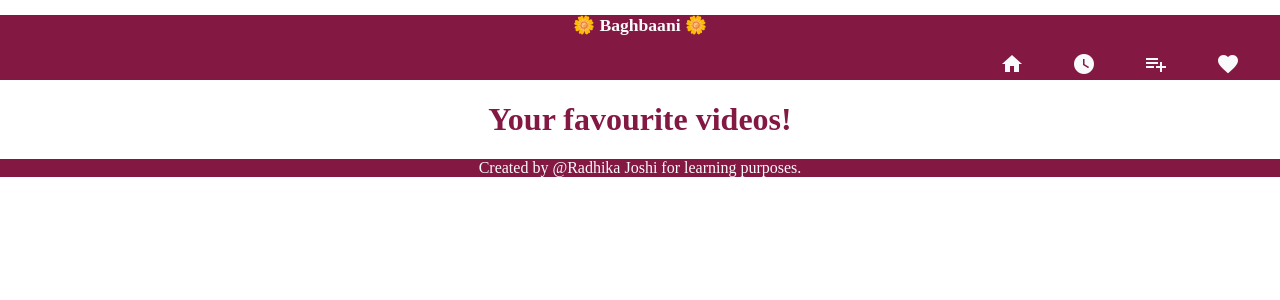
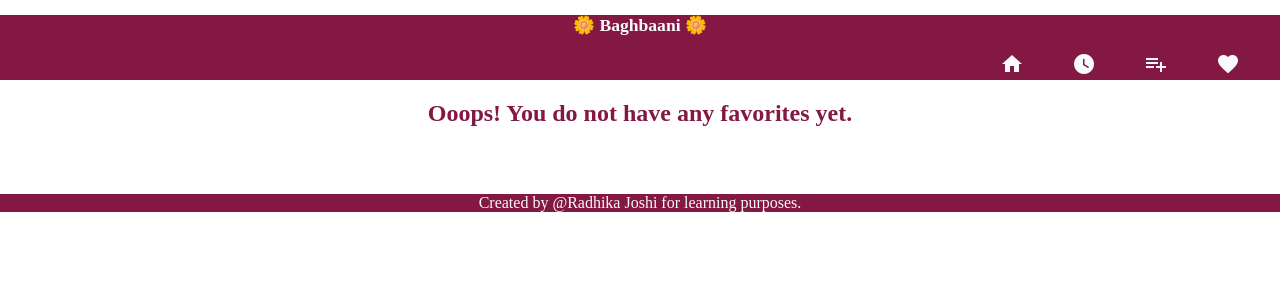
Before and after one commit to RadhikaRJ/videolibrary, a React (Create React App) app: page /favorites in a window 1280 px wide. Shown: the top 300 px of the page. Built offline with nearby package versions, Linux system fonts and the light colour scheme.

Commit message:
feat: Add to wishList & remove

```diff
--- a/src/contexts/videoListcontext.js
+++ b/src/contexts/videoListcontext.js
@@ -1,14 +1,35 @@
-import {createContext,useContext} from "react";
+import {createContext,useContext,useReducer} from "react";
 
 export const VideoPlayerContext=createContext();
 
+export const favoriteList=[];
+
  export function VideoPlayerContextProvider({children}){
 
+    const [state,dispatch]=useReducer(videoPlaylistReducer,{favoriteList})
     return (
-        <VideoPlayerContext.Provider>{children}</VideoPlayerContext.Provider>
+        <VideoPlayerContext.Provider value={{favoriteList:state.favoriteList,dispatch}}>{children}</VideoPlayerContext.Provider>
     )
 }
 
  export function useVideoPlayerContext(){
     return useContext(VideoPlayerContext);
 }
+
+
+function videoPlaylistReducer(state,action){
+    switch(action.type){
+        case "ADD_TO_FAVORITES":
+            return{
+                favoriteList:state.favoriteList.concat(action.props.item)
+            };
+        break;
+        case "REMOVE_FROM_FAVORITES":
+            return{
+                favoriteList:state.favoriteList.filter((item)=>action.item.id !==item.id)
+            }
+            break;
+        default:
+            return;
+        }
+}
--- a/src/displaycomponents/likeButton/likefunctionality.js
+++ b/src/displaycomponents/likeButton/likefunctionality.js
@@ -1,11 +1,18 @@
 import {useState} from "react";
-function LikeButton(){
+import { useVideoPlayerContext } from "../../contexts/videoListcontext";
+function LikeButton(props){
 
     const [likeStatus,setLikeStatus]=useState(false);
 
+    const { dispatch } =useVideoPlayerContext();
+
     return( <div> {
         <button class="material-icons btn-icon material-icons-outlined"
-        onClick={()=>setLikeStatus((likeStatus)=>!likeStatus)}
+        onClick={()=>{
+          setLikeStatus((likeStatus)=>!likeStatus)
+          dispatch({type:"ADD_TO_FAVORITES",props})
+        }
+        }
         >
           {likeStatus ? "favorite" : "favorite_border"}
             </button>
--- a/src/pages/favorites.js
+++ b/src/pages/favorites.js
@@ -1,8 +1,24 @@
+import {useVideoPlayerContext} from "../contexts/videoListcontext";
+import  ReactPlayer from "react-player";
+import "../displaycomponents/category/category.css";
+import "../displaycomponents/category/button.css";
+
 function Favorites(){
-
+ const {favoriteList,dispatch} =useVideoPlayerContext();
 
     return(<div>
-       <h1>Your favourite videos!</h1>
+       {favoriteList.length===0? <h2>Ooops! You do not have any favorites yet.</h2> : <h2>Here are your favourites!</h2>}
+       <div className="video-list-display">
+       {
+           favoriteList.length!==0 &&
+            favoriteList.map((item)=>{
+                return (<div className="video-style">
+                            <ReactPlayer url= {item.url} controls={true} width="420px" height="250px" />
+                            <button className="link-Text-Btn" onClick={()=>dispatch({type:"REMOVE_FROM_FAVORITES",item})}>Remove</button>
+                           </div>)
+            })
+       }
+        </div>
     </div>);
 }
 export default Favorites;
--- a/src/pages/monsoonGardening.js
+++ b/src/pages/monsoonGardening.js
@@ -12,7 +12,7 @@ function MonsoonVideoList(){
                     if(item.category==="monsoon"){
                         return (<div className="video-style">
                             <ReactPlayer url= {item.url} controls={true} width="420px" height="250px" />
-                            <LikeButton/>
+                            <LikeButton item={item}/>
                            </div>)
                     }
                   return (<div></div>);
--- a/src/pages/springGardening.js
+++ b/src/pages/springGardening.js
@@ -15,7 +15,7 @@ function SpringVideoList(){
                     if(item.category==="spring"){
                         return (<div className="video-style">
                             <ReactPlayer url= {item.url} controls={true} width="420px" height="250px" />
-                            <LikeButton/>
+                            <LikeButton item={item}/>
 
                            </div>)
                     }
--- a/src/pages/summerGardening.js
+++ b/src/pages/summerGardening.js
@@ -12,7 +12,7 @@ function SummerVideoList(){
                     if(item.category==="summer"){
                         return (<div className="video-style">
                             <ReactPlayer url= {item.url} controls={true} width="420px" height="250px" />
-                            <LikeButton/>
+                            <LikeButton item={item}/>
                            </div>)
                     }
                   return (<div></div>);
--- a/src/pages/winterGardening.js
+++ b/src/pages/winterGardening.js
@@ -13,7 +13,7 @@ function WinterVideoList(){
                     if(item.category==="winter"){
                         return (<div className="video-style">
                             <ReactPlayer url= {item.url} controls={true} width="420px" height="250px" />
-                            <LikeButton/>
+                            <LikeButton item={item}/>
                            </div>)
                     }
                   return (<div></div>);
```
